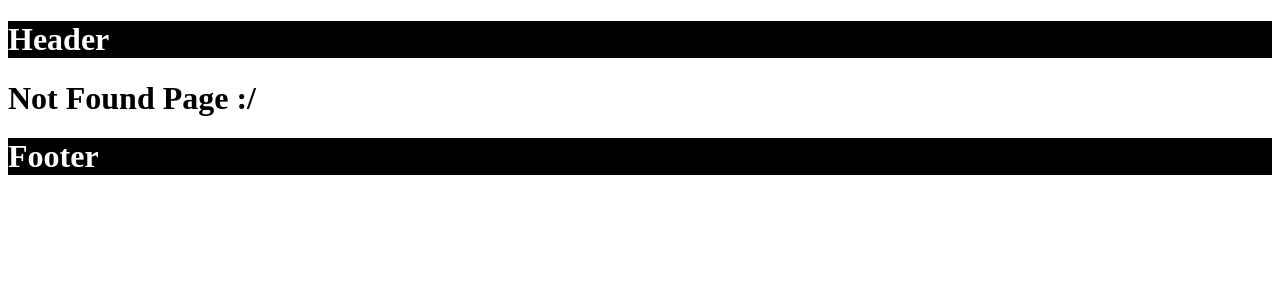
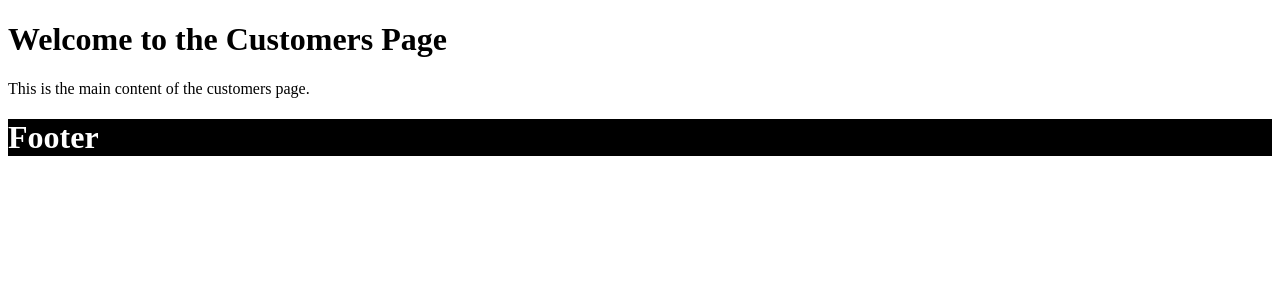
Before and after one commit to manishraje28/prac-next, a Next.js app: page /customers in a window 1280 px wide. Before the commit this address had no page. Shown: the top 300 px of the page. Built offline with nearby package versions, Linux system fonts and the light colour scheme.

Commit message:
multiple layout routing

```diff
--- a/app/layout.tsx
+++ b/app/(auth)/layout.tsx
@@ -21,11 +21,7 @@ export default function RootLayout({
           <h1>Header</h1>
           </div></header>
       <body className="min-h-full flex flex-col">{children}</body>
-      <footer>
-        <div style={{backgroundColor:"black", color:"white"}}>
-          <h1>Footer</h1>
-        </div>
-      </footer>
+
     </html>
   );
 }
--- /dev/null
+++ b/app/(marketing)/customers/page.tsx
@@ -0,0 +1,8 @@
+export default function Customers(){
+    return (
+        <main>
+            <h1>Welcome to the Customers Page</h1>
+            <p>This is the main content of the customers page.</p>
+        </main>
+    )
+}
--- /dev/null
+++ b/app/(marketing)/layout.tsx
@@ -0,0 +1,29 @@
+import type { Metadata } from "next";
+
+
+export const metadata: Metadata = {
+  title: "Create Next App",
+  description: "Generated by create next app",
+};
+
+export default function RootLayout({
+  children,
+}: Readonly<{
+  children: React.ReactNode;
+}>) {
+  return (
+    <html
+      lang="en"
+      className={`h-full antialiased`}
+    >
+
+
+      <body className="min-h-full flex flex-col">{children}</body>
+      <footer>
+        <div style={{backgroundColor:"black", color:"white"}}>
+          <h1>Footer</h1>
+        </div>
+      </footer>
+    </html>
+  );
+}
```
Also changed, not shown: app/(marketing)/revenue/page.tsx (added, +8 -0 lines), app/(marketing)/page.tsx (renamed from app/page.tsx).
